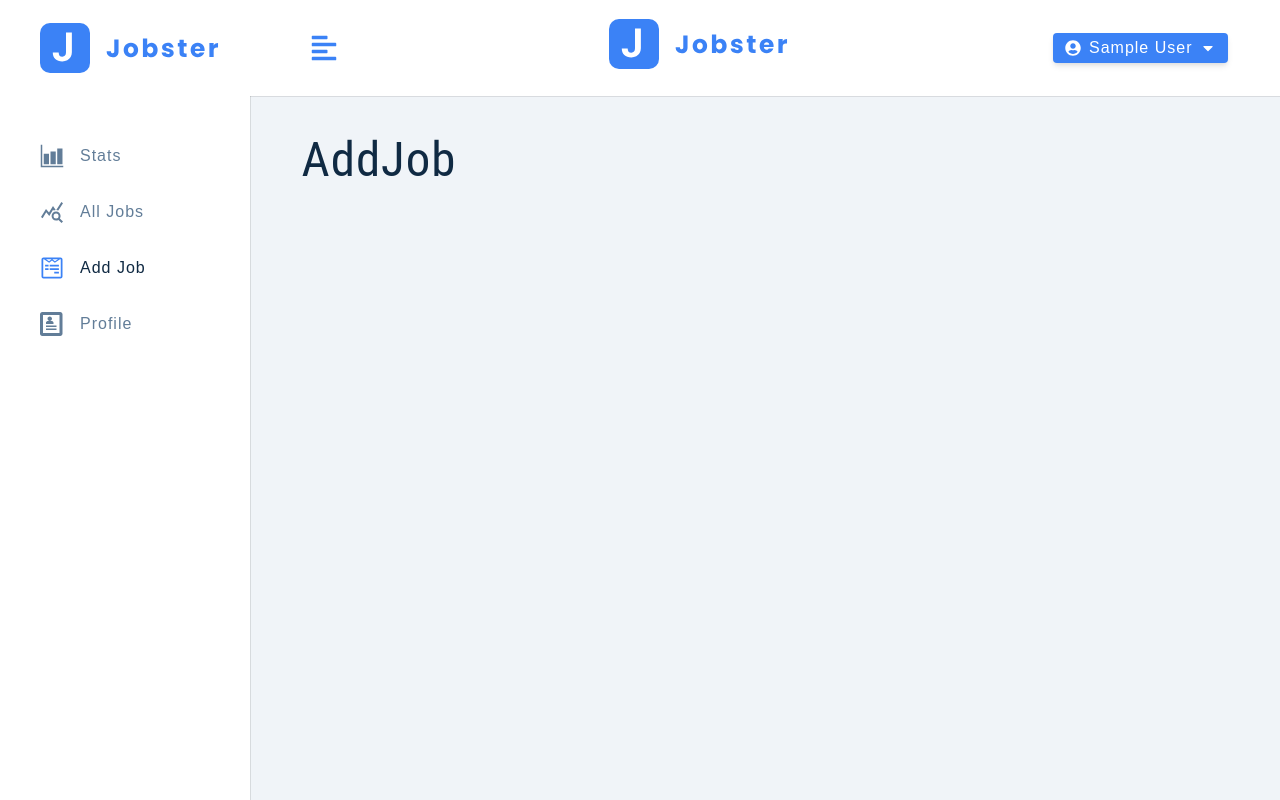
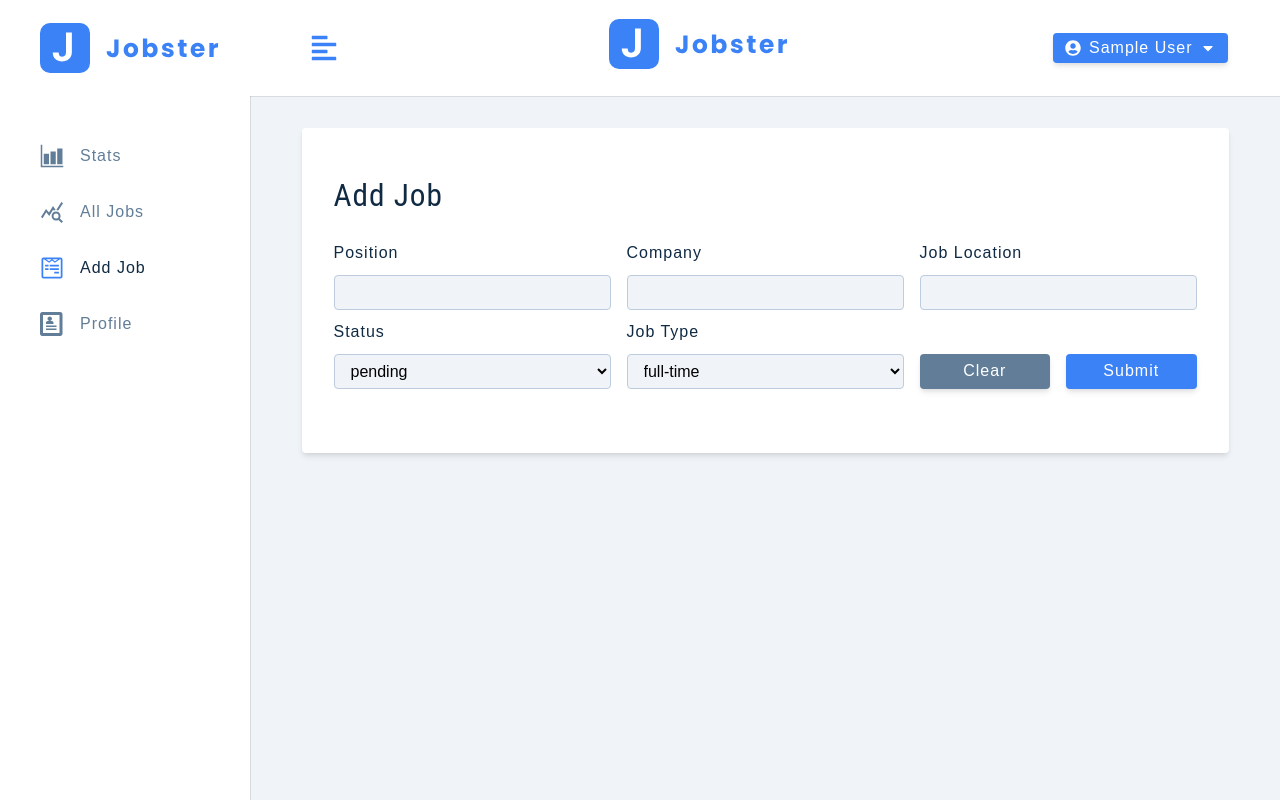
Before and after one commit to hadeersalah7/jobster, a React (Create React App) app: page /addJob in a window 1280 px wide. Built offline with nearby package versions, Linux system fonts and the light colour scheme; sample sign-in values are in the browser's storage.

Commit message:
new things added

```diff
--- /dev/null
+++ b/src/components/FormRowSelect.jsx
@@ -0,0 +1,30 @@
+const FormRowSelect = ({
+    labelText,
+    name,
+    list,
+    value,
+    handleChange,
+}) => {
+    return (
+        <div className="form-row">
+            <label htmlFor={name} className="form-label">
+                {labelText || name}
+            </label>
+            <select
+                id={name}
+                name={name}
+                value={value}
+                onChange={handleChange}
+                className="form-select"
+            >
+                {list.map((itemValue, index) => (
+                    <option key={index} value={itemValue}>
+                        {itemValue}
+                    </option>
+                ))}
+            </select>
+        </div>
+    );
+};
+
+export default FormRowSelect;
--- a/src/components/index.jsx
+++ b/src/components/index.jsx
@@ -1,8 +1,17 @@
 import BigSidbar from "./BigSidbar";
 import FormRow from "./FormRow";
+import FormRowSelect from "./FormRowSelect";
 import Logo from "./Logo";
 import Navbar from "./Navbar";
 import NavLinks from "./NavLinks";
 import SmallSidebar from "./SmallSidebar";
 
-export { Logo, FormRow, BigSidbar, SmallSidebar, Navbar, NavLinks };
+export {
+    Logo,
+    FormRow,
+    BigSidbar,
+    SmallSidebar,
+    Navbar,
+    NavLinks,
+    FormRowSelect,
+};
--- /dev/null
+++ b/src/features/job/jobSlice.js
@@ -0,0 +1,31 @@
+import { createSlice, createAsyncThunk } from "@reduxjs/toolkit";
+import { toast } from "react-toastify";
+import customFetch from "../../utils/axios";
+import { getUserFromLocalStorage } from "../../utils/localStorage";
+
+const initialState = {
+  isLoading: false,
+  position: "",
+  company: "",
+  jobLocation: "",
+  jobTypeOptions: ["full-time", "part-time", "remote", "internship"],
+  jobType: "full-time",
+  statusOptions: ["interview", "declined", "pending"],
+  status: "pending",
+  isEditing: false,
+  editJobId: "",
+};
+
+const jobSlice = createSlice({
+  name: "job",
+  initialState,
+  reducers: {
+    handleChange: (state, { payload: { name, value } }) => {
+      state[name] = value;
+    },
+    clearValues: () => initialState
+  },
+});
+
+export const { handleChange, clearValues } = jobSlice.actions;
+export default jobSlice.reducer;
--- a/src/pages/dashboard/AddJob.jsx
+++ b/src/pages/dashboard/AddJob.jsx
@@ -1,9 +1,105 @@
-import React from 'react'
+import { FormRow, FormRowSelect } from "../../components";
+import Wrapper from "../../assets/wrappers/DashboardFormPage";
+import { useSelector, useDispatch } from "react-redux";
+import { toast } from "react-toastify";
+import { clearValues, handleChange } from "../../features/job/jobSlice";
+const AddJob = () => {
+  const {
+    isLoading,
+    position,
+    company,
+    jobLocation,
+    jobType,
+    jobTypeOptions,
+    status,
+    statusOptions,
+    isEditing,
+    editJobId,
+  } = useSelector((store) => store.job);
 
-const AddJob = () => {
+  const dispatch = useDispatch();
+
+  const handleSubmit = (e) => {
+    e.preventDefault();
+    if (!position || !company || !jobLocation) {
+      return toast.error("Please Provide All Fields!");
+    }
+  };
+
+  const handleJobInput = (e) => {
+    const name = e.target.name;
+    const value = e.target.value;
+    dispatch(handleChange({name, value}));
+  };
   return (
-    <h1>AddJob</h1>
-  )
-}
+    <Wrapper>
+      <form className="form">
+        <h3>{isEditing ? "edit job" : "add job"}</h3>
+        <div className="form-center">
+          {/* position */}
+          <FormRow
+            type="text"
+            name="position"
+            value={position}
+            handleChange={handleJobInput}
+          />
 
-export default AddJob
+          {/* company */}
+          <FormRow
+            type="text"
+            name="company"
+            value={company}
+            handleChange={handleJobInput}
+          />
+
+          {/* location */}
+          <FormRow
+            type="text"
+            labelText="job location"
+            name="jobLocation"
+            value={jobLocation}
+            handleChange={handleJobInput}
+          />
+
+          {/* job status */}
+          <FormRowSelect
+            name="status"
+            value={status}
+            list={statusOptions}
+            handleChange={handleJobInput}
+          />
+
+          {/* job type */}
+          <FormRowSelect
+            name="jobType"
+            labelText="job type"
+            value={jobType}
+            onChange={handleJobInput}
+            list={jobTypeOptions}
+          />
+          {/* btn container */}
+          <div className="btn-container">
+            <button
+              type="button"
+              className="btn btn-block clear-btn"
+              onClick={() => dispatch(clearValues())}
+            >
+              clear
+            </button>
+
+            <button
+              type="submit"
+              className="btn btn-block submit-btn"
+              onClick={handleSubmit}
+              disabled={isLoading}
+            >
+              submit
+            </button>
+          </div>
+        </div>
+      </form>
+    </Wrapper>
+  );
+};
+
+export default AddJob;
--- a/src/store.js
+++ b/src/store.js
@@ -1,8 +1,10 @@
 import { configureStore } from "@reduxjs/toolkit";
 import userSlice from "./features/user/userSlice"
+import jobSlice from "./features/job/jobSlice";
 
 export const store = configureStore({
     reducer: {
-        user: userSlice
+        user: userSlice,
+        job: jobSlice
     }
 })
```
